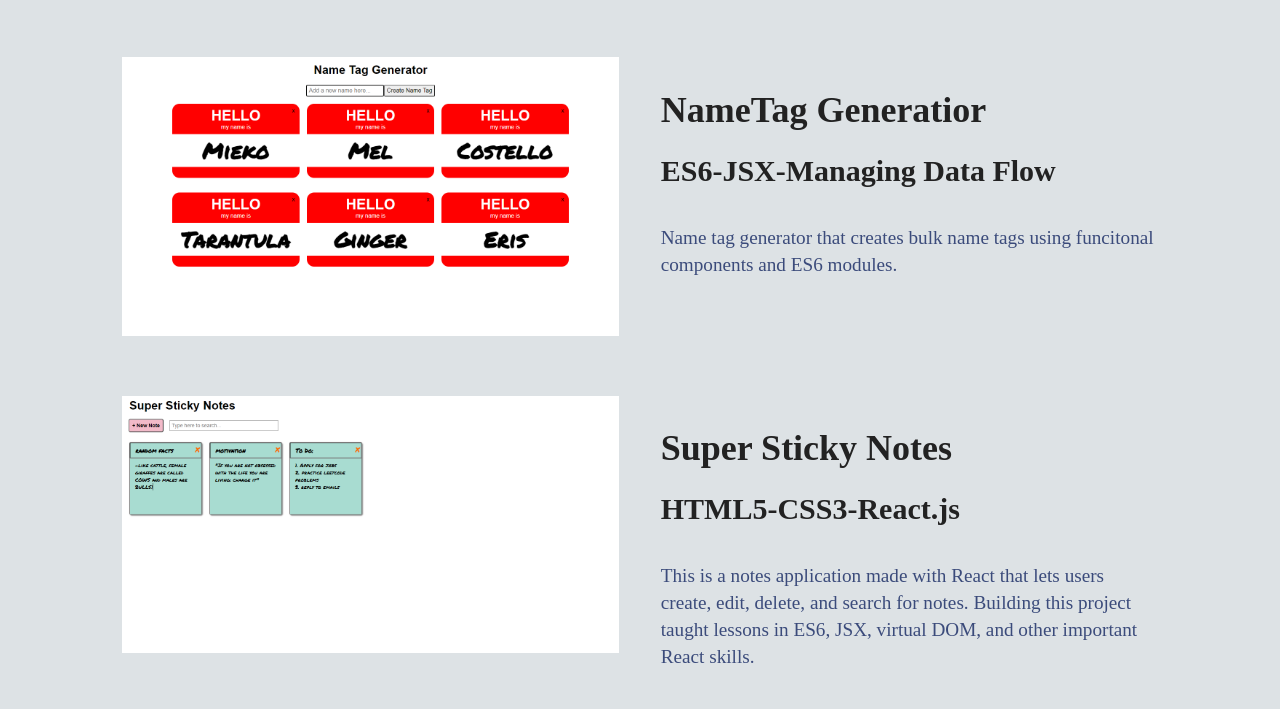
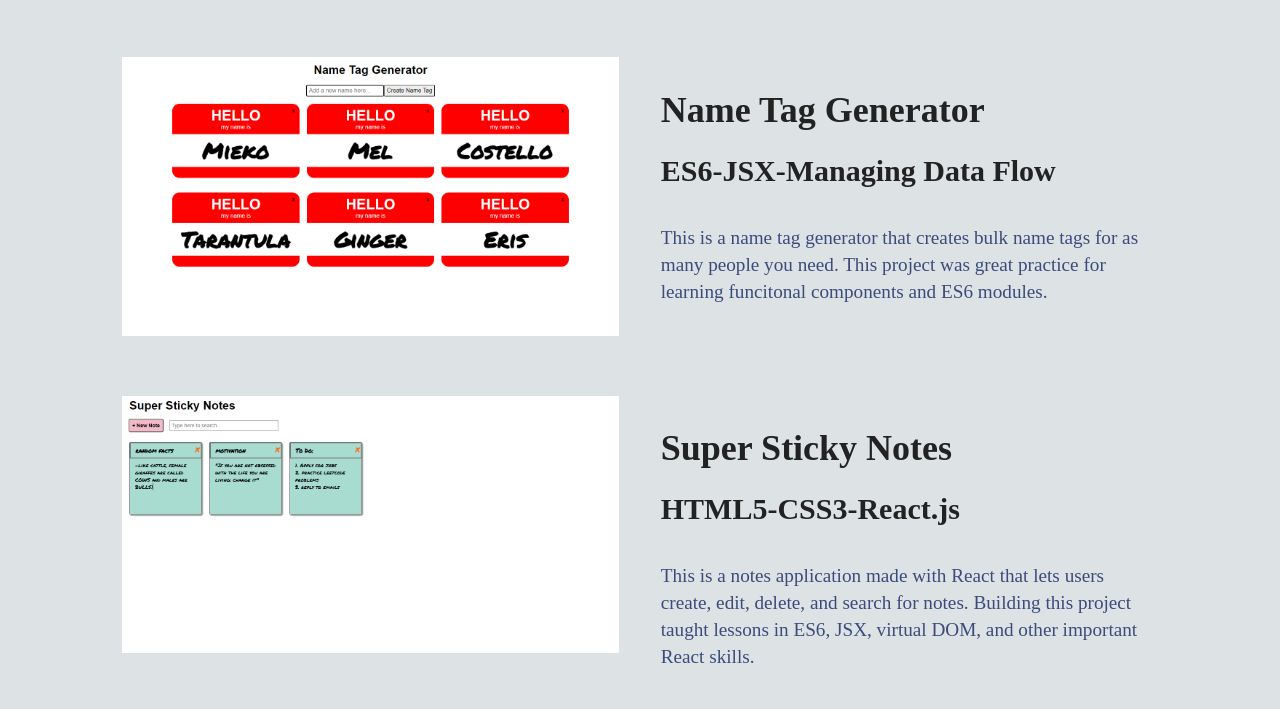
Before and after one commit to Rikaiyah-Winters/portfolio, a website: page index.html in a window 1280 px wide. Shown: the part 1179-1888 px from the top of the page. Drawn offline with Linux system fonts and the light colour scheme; a web font is replaced by a local one.

Commit message:
Cleaned up the name tag description
*corrected spelling of generator

```diff
--- a/index.html
+++ b/index.html
@@ -54,9 +54,9 @@
                         <a href="https://lc9j3.csb.app/" target="_blank"><img src="img/name-tag-generator-screenshot.png" alt="Name Tag Generator" /></a>
                     </figure>
                     <div>
-                        <h4>NameTag Generatior</h4>
+                        <h4>Name Tag Generator</h4>
                         <h5>ES6-JSX-Managing Data Flow</h5>
-                        <p>Name tag generator that creates bulk name tags using funcitonal components and ES6 modules.</p>
+                        <p>This is a name tag generator that creates bulk name tags for as many people you need. This project was great practice for learning funcitonal components and ES6 modules.</p>
                     </div>
                 </article>
                 <article class="sticky-notes">
```
